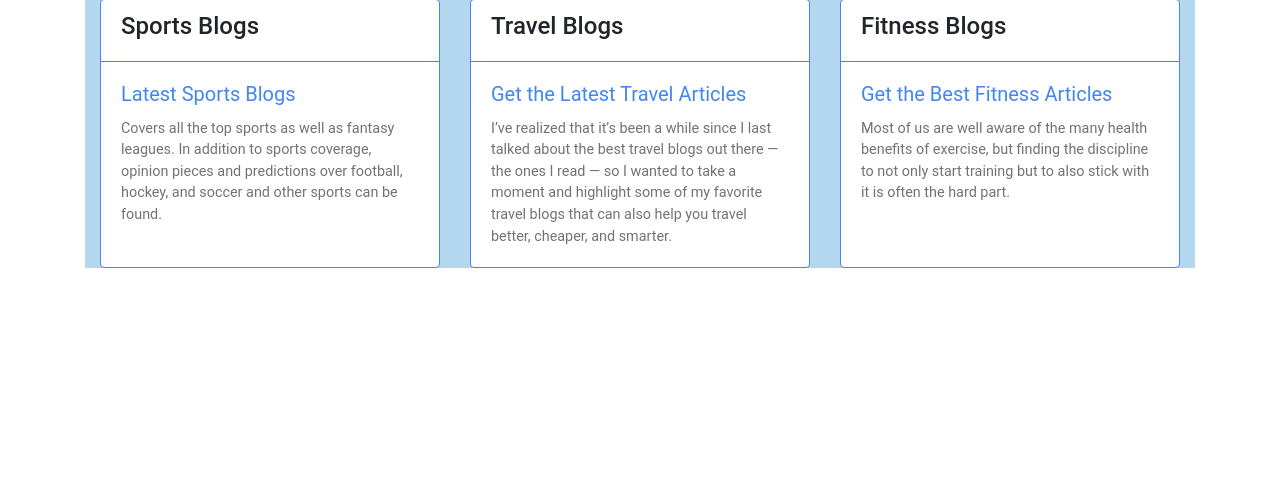
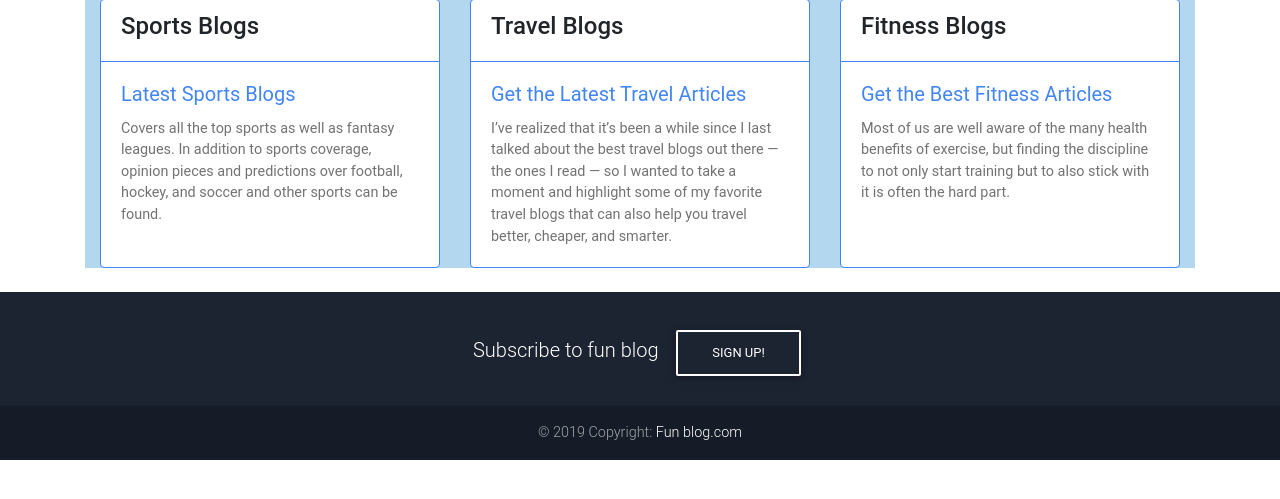
Before and after one commit to edwinkim16/Blog, a Flask app: template app/templates/index.html in a window 1280 px wide. Shown: the part 162-661 px from the top of the page. Run offline with Flask 2, Linux system fonts and the light colour scheme; the template is opened without the code that fills it, so the values that code supplies are empty; some libraries are stand-ins or nearby versions.

Commit message:
creating subscription form

```diff
--- a/app/main/forms.py
+++ b/app/main/forms.py
@@ -19,3 +19,8 @@ class CommentForm(FlaskForm):
 
     comment = TextAreaField('Post Of The Comment')
     submit = SubmitField('Submit')
+
+class SubscribeForm(FlaskForm):
+    subscriber_name = StringField('Enter your Full Name',validators=[Required()])
+    subscriber_email = StringField('Enter your Email',validators=[Required(),Email()])
+    submit = SubmitField('Subscribe')
--- a/app/main/views.py
+++ b/app/main/views.py
@@ -3,7 +3,7 @@ from .requests import get_quotes
 from . import main
 from flask_login import login_required,current_user
 from ..models import User, Pitch, Comment
-from .forms import UpdateProfile, PitchForm , CommentForm
+from .forms import UpdateProfile, PitchForm , CommentForm,SubscribeForm
 from .. import db,photos
 
 @main.route('/')
--- a/app/templates/index.html
+++ b/app/templates/index.html
@@ -69,5 +69,31 @@
             </div>
         </div>
     </div>
+    <br>
+    <footer style='background-color: 4ABBAD' class="page-footer font-small unique-color-dark pt-4">
+
+        <!-- Footer Elements -->
+        <div style='background-color: 4ABBAD' class="container">
+
+            <!-- Call to action -->
+            <ul class="list-unstyled list-inline text-center py-2">
+                <li class="list-inline-item">
+                    <h5 class="mb-1">Subscribe to fun blog</h5>
+                </li>
+                <li class="list-inline-item">
+                    <a href="/subscription" class="btn btn-outline-white btn-rounded">Sign up!</a>
+                </li>
+            </ul>
+            <!-- Call to action -->
+
+        </div>
+        <!-- Footer Elements -->
+
+        <!-- Copyright -->
+        <div class="footer-copyright text-center py-3">© 2019 Copyright:
+            <a href="#">Fun blog.com</a>
+        </div>
+        <!-- Copyright -->
+
     {% endblock  %}
 </body>
```
Also changed, not shown: app/templates/subscription.html (added, +24 -0 lines).
